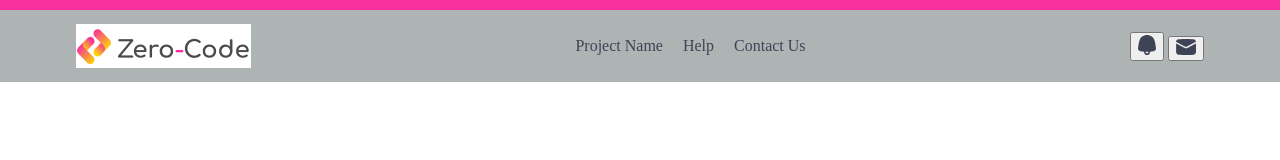
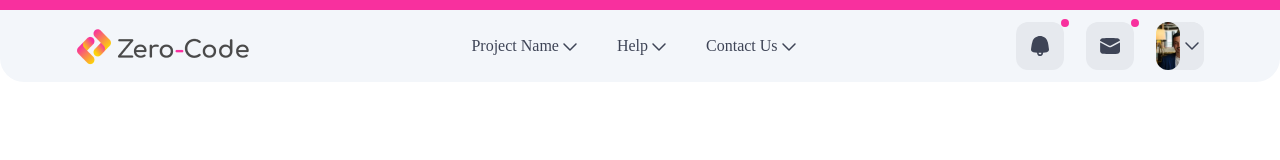
Before and after one commit to BruskoSerhiy/Create-Site, a plain HTML site: page index.html in a window 1280 px wide. Drawn offline with Linux system fonts and the light colour scheme.

Commit message:
last commit

```diff
--- a/index.html
+++ b/index.html
@@ -1,36 +1,130 @@
 <!DOCTYPE html>
 <html lang="en">
   <head>
-    <meta charset="UTF-8">
-    <meta http-equiv="X-UA-Compatible" content="IE=edge">
-    <meta name="viewport" content="width=device-width, initial-scale=1.0">
-    <link rel="preconnect" href="https://fonts.googleapis.com">
-    <link rel="preconnect" href="https://fonts.gstatic.com" crossorigin>
-    <link href="https://fonts.googleapis.com/css2?family=Montserrat:ital,wght@0,400;0,500;0,600;1,400;1,500&display=swap" rel="stylesheet">
-    <link rel="stylesheet" href="styles.css">
-    <link rel="stylesheet" href="stylesReset.css">
+    <meta charset="UTF-8" />
+    <meta http-equiv="X-UA-Compatible" content="IE=edge" />
+    <meta name="viewport" content="width=device-width, initial-scale=1.0" />
+    <link rel="preconnect" href="https://fonts.googleapis.com" />
+    <link rel="preconnect" href="https://fonts.gstatic.com" crossorigin />
+    <link
+      href="https://fonts.googleapis.com/css2?family=Montserrat:ital,wght@0,400;0,500;0,600;1,400;1,500&display=swap"
+      rel="stylesheet"
+    />
+    <link rel="stylesheet" href="styles.css" />
+    <link rel="stylesheet" href="stylesReset.css" />
     <title>ZeroCode</title>
   </head>
   <body>
     <header class="root-header">
-        <img class="root-logo" src="./images/logo.jpg" alt="logo">
+      <img class="root-logo" src="./images/logo.png" alt="logo" />
       <ul class="header-menu">
-            <li><a class="nav-item" href="#">Project Name</a></li>
-            <li><a class="nav-item" href="#">Help</a></li>
-            <li><a class="nav-item" href="#">Contact Us</a></li>
+        <li><a class="nav-item" href="#">Project Name
+          <span class="menu-btn">
+            <svg
+              width="14"
+              height="8"
+              viewBox="0 0 14 8"
+              fill="none"
+              xmlns="http://www.w3.org/2000/svg"
+            >
+              <path
+                fill-rule="evenodd"
+                clip-rule="evenodd"
+                d="M13.5303 0.46967C13.8232 0.762564 13.8232 1.23744 13.5303 1.53033L7.53033 7.53033C7.23744 7.82322 6.76256 7.82322 6.46967 7.53033L0.46967 1.53033C0.176777 1.23744 0.176777 0.762563 0.46967 0.46967C0.762563 0.176777 1.23744 0.176777 1.53033 0.46967L7 5.93934L12.4697 0.46967C12.7626 0.176777 13.2374 0.176777 13.5303 0.46967Z"
+                fill="#3E4456"
+              />
+            </svg>
+          </span>
+        </a></li>
+        <li><a class="nav-item" href="#">Help
+          <svg
+              width="14"
+              height="8"
+              viewBox="0 0 14 8"
+              fill="none"
+              xmlns="http://www.w3.org/2000/svg"
+            >
+              <path
+                fill-rule="evenodd"
+                clip-rule="evenodd"
+                d="M13.5303 0.46967C13.8232 0.762564 13.8232 1.23744 13.5303 1.53033L7.53033 7.53033C7.23744 7.82322 6.76256 7.82322 6.46967 7.53033L0.46967 1.53033C0.176777 1.23744 0.176777 0.762563 0.46967 0.46967C0.762563 0.176777 1.23744 0.176777 1.53033 0.46967L7 5.93934L12.4697 0.46967C12.7626 0.176777 13.2374 0.176777 13.5303 0.46967Z"
+                fill="#3E4456"
+              />
+            </svg>
+          </span>
+        </a></li>
+        <li><a class="nav-item" href="#">Contact Us
+          <svg
+              width="14"
+              height="8"
+              viewBox="0 0 14 8"
+              fill="none"
+              xmlns="http://www.w3.org/2000/svg"
+            >
+              <path
+                fill-rule="evenodd"
+                clip-rule="evenodd"
+                d="M13.5303 0.46967C13.8232 0.762564 13.8232 1.23744 13.5303 1.53033L7.53033 7.53033C7.23744 7.82322 6.76256 7.82322 6.46967 7.53033L0.46967 1.53033C0.176777 1.23744 0.176777 0.762563 0.46967 0.46967C0.762563 0.176777 1.23744 0.176777 1.53033 0.46967L7 5.93934L12.4697 0.46967C12.7626 0.176777 13.2374 0.176777 13.5303 0.46967Z"
+                fill="#3E4456"
+              />
+            </svg>
+          </span>
+        </a></li>
       </ul>
       <div class="header-buttons">
-        <button class="icon-btn">
-            <svg width="18" height="20" viewBox="0 0 18 20" fill="none" xmlns="http://www.w3.org/2000/svg">
-                <path d="M17.9732 13.1633C17.7633 11.6327 17.4484 9.38776 17.1336 7.7551C17.0286 7.04082 16.8187 6.22449 16.5039 5.5102C15.6643 2.2449 12.5158 0 9.05244 0C5.48414 0 2.33564 2.2449 1.49604 5.40816C1.28614 6.22449 1.07624 7.04082 0.866344 7.7551C0.551495 9.38776 0.236645 11.6327 0.0267448 13.1633C-0.183155 14.5918 0.866344 15.9184 2.33564 16.2245C3.38514 16.4286 4.74949 16.5306 6.11384 16.7347V17.1429C6.11384 18.6735 7.37324 20 9.05244 20C10.6267 20 11.991 18.7755 11.991 17.1429V16.7347C13.3554 16.6327 14.6148 16.4286 15.7692 16.2245C17.1336 15.9184 18.1831 14.5918 17.9732 13.1633ZM10.3118 17.1429C10.3118 17.8571 9.68214 18.3673 9.05244 18.3673C8.42274 18.3673 7.68809 17.7551 7.68809 17.1429V16.8367C8.10789 16.8367 8.63264 16.8367 9.05244 16.8367C9.47224 16.8367 9.89204 16.8367 10.3118 16.8367V17.1429Z" fill="#3E4456"/>
+        <div class="icon-btn">
+          <svg
+            width="18"
+            height="20"
+            viewBox="0 0 18 20"
+            fill="none"
+            xmlns="http://www.w3.org/2000/svg"
+          >
+            <path
+              d="M17.9732 13.1633C17.7633 11.6327 17.4484 9.38775 17.1336 7.7551C17.0286 7.04082 16.8187 6.22449 16.5039 5.5102C15.6643 2.2449 12.5158 0 9.05244 0C5.48414 0 2.33564 2.2449 1.49604 5.40816C1.28614 6.22449 1.07624 7.04082 0.866344 7.7551C0.551495 9.38775 0.236645 11.6327 0.0267448 13.1633C-0.183155 14.5918 0.866344 15.9184 2.33564 16.2245C3.38514 16.4286 4.74949 16.5306 6.11384 16.7347V17.1429C6.11384 18.6735 7.37324 20 9.05244 20C10.6267 20 11.991 18.7755 11.991 17.1429V16.7347C13.3554 16.6327 14.6148 16.4286 15.7692 16.2245C17.1336 15.9184 18.1831 14.5918 17.9732 13.1633ZM10.3118 17.1429C10.3118 17.8571 9.68214 18.3673 9.05244 18.3673C8.42274 18.3673 7.68809 17.7551 7.68809 17.1429V16.8367C8.10789 16.8367 8.63264 16.8367 9.05244 16.8367C9.47224 16.8367 9.89204 16.8367 10.3118 16.8367V17.1429Z"
+              fill="#3E4456"
+            />
           </svg>
-        </button>
-        <button class="icon-btn">
-            <svg width="20" height="16" viewBox="0 0 20 16" fill="none" xmlns="http://www.w3.org/2000/svg">
-                <path d="M19.9999 4.58532V13.0731C19.9999 14.439 18.8732 15.6097 17.4393 15.7073C15.2884 15.9024 12.3181 16 10.0647 16C7.81141 16 4.8411 15.8048 2.69019 15.7073C1.25625 15.6097 0.129578 14.439 0.129578 13.0731V4.58532L1.66594 5.36581L8.73323 9.07312C9.14292 9.26824 9.65505 9.3658 10.0647 9.3658C10.4744 9.3658 10.9866 9.26824 11.3963 9.07312L18.4635 5.36581L19.9999 4.58532Z" fill="#3E4456"/>
-                <path d="M19.8975 2.43902C19.8975 2.63415 19.7951 2.92683 19.5902 3.02439L18.3612 3.60976L10.5769 7.70732C10.1672 7.90244 9.7575 7.90244 9.3478 7.70732L0.334456 3.02439C0.129607 2.92683 -0.0752419 2.73171 0.0271825 2.53659C0.232031 1.36585 1.25628 0.390244 2.58779 0.292683C4.7387 0.0975609 7.70901 0 9.96235 0C12.2157 0 15.2884 0.195122 17.3369 0.292683C18.6684 0.390244 19.6927 1.26829 19.8975 2.43902Z" fill="#3E4456"/>
+          <div class="circle"></div>
+        </div>
+        <div class="icon-btn">
+          <svg
+            width="20"
+            height="16"
+            viewBox="0 0 20 16"
+            fill="none"
+            xmlns="http://www.w3.org/2000/svg"
+          >
+            <path
+              d="M19.9999 4.58532V13.0731C19.9999 14.439 18.8732 15.6097 17.4393 15.7073C15.2884 15.9024 12.3181 16 10.0647 16C7.81141 16 4.8411 15.8048 2.69019 15.7073C1.25625 15.6097 0.129578 14.439 0.129578 13.0731V4.58532L1.66594 5.36581L8.73323 9.07312C9.14292 9.26824 9.65505 9.3658 10.0647 9.3658C10.4744 9.3658 10.9866 9.26824 11.3963 9.07312L18.4635 5.36581L19.9999 4.58532Z"
+              fill="#3E4456"
+            />
+            <path
+              d="M19.8975 2.43902C19.8975 2.63415 19.7951 2.92683 19.5902 3.02439L18.3612 3.60976L10.5769 7.70732C10.1672 7.90244 9.7575 7.90244 9.3478 7.70732L0.334456 3.02439C0.129607 2.92683 -0.0752419 2.73171 0.0271825 2.53659C0.232031 1.36585 1.25628 0.390244 2.58779 0.292683C4.7387 0.0975609 7.70901 0 9.96235 0C12.2157 0 15.2884 0.195122 17.3369 0.292683C18.6684 0.390244 19.6927 1.26829 19.8975 2.43902Z"
+              fill="#3E4456"
+            />
           </svg>
-        </button>
+          <div class="circle"></div>
+        </div>
+        <div class="avatar-btn icon-btn">
+          <span class="icon-btn avatar-bg"></span>
+          <span class="icon-btn">
+            <svg
+              width="14"
+              height="8"
+              viewBox="0 0 14 8"
+              fill="none"
+              xmlns="http://www.w3.org/2000/svg"
+            >
+              <path
+                fill-rule="evenodd"
+                clip-rule="evenodd"
+                d="M13.5303 0.46967C13.8232 0.762564 13.8232 1.23744 13.5303 1.53033L7.53033 7.53033C7.23744 7.82322 6.76256 7.82322 6.46967 7.53033L0.46967 1.53033C0.176777 1.23744 0.176777 0.762563 0.46967 0.46967C0.762563 0.176777 1.23744 0.176777 1.53033 0.46967L7 5.93934L12.4697 0.46967C12.7626 0.176777 13.2374 0.176777 13.5303 0.46967Z"
+                fill="#3E4456"
+              />
+            </svg>
+          </span>
+        </div>
       </div>
     </header>
     <aside></aside>
--- a/styles.css
+++ b/styles.css
@@ -1,4 +1,5 @@
 body {
+    box-sizing: border-box;
     display: grid;
     grid-template-areas:
     "header header"
@@ -24,7 +25,8 @@ main {
     border-top: 10px solid #F8309E;
     padding-left: 76px;
     padding-right: 76px;
-    background-color: rgb(174, 179, 179);
+    background: #F3F6FA;
+    border-radius: 0px 0px 24px 24px;
 }
 .root-logo {
     display: block;
@@ -32,10 +34,49 @@ main {
     height: 44px;
 }
 .header-menu {
+    position: relative;
     display: flex;
-    gap:20px;
+    gap:40px;
 }
 .nav-item {
     text-decoration: none;
     color: #3E4456;
+    font-weight: 400;
 }
+.header-buttons {
+    display: flex;
+    gap: 22px;
+}
+.icon-btn {
+    position: relative;
+    display: flex;
+    justify-content: center;
+    align-items: center;
+    width: 48px;
+    height: 48px;
+    background: #E6E9EE;
+    border-radius: 12px;
+    cursor: pointer;
+}
+.circle {
+    position: absolute;
+    box-sizing: border-box;
+    border: 4px solid #F8309E;
+    border-radius: 6px;
+    width: 6px;
+    height: 6px;
+    right: -5px;
+    top: -3px;
+}
+.avatar-bg {
+   background-image: url(./images/avatar.png);
+   background-repeat: no-repeat;
+   background-size: cover;
+   width: 48px;
+   height: 48px;
+}
+.avatar.btn::after {
+    content: '';
+    clear: both;
+    display: table;
+}
```
Also changed, not shown: images/avatar.png (added), images/logo.jpg (deleted), images/logo.png (added). Lines whose indentation alone changed are shown as unchanged.
